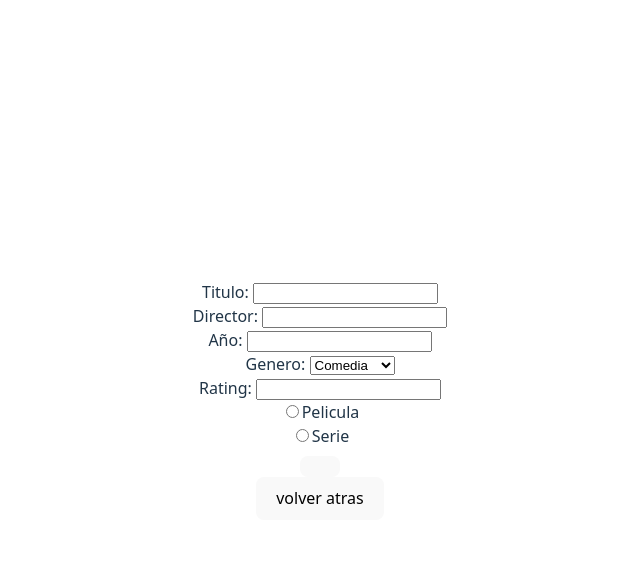
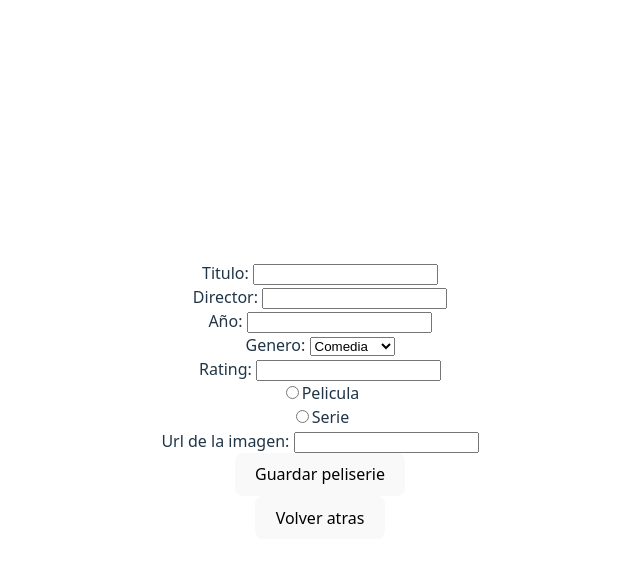
Before and after one commit to JuliaRossiFAI-2378/PWA-TP1, a React (Vite) app: page / in a window 1280 px wide. Both pictures are taken after a click on the button "Cargar Pelicula". Shown: the top 562 px of the page, without its empty margins (320-960 px from the left). Built offline with nearby package versions, Linux system fonts and the light colour scheme.

Commit message:
cambio de componentes
cambie el formulario para que pueda funcionar con el componente de input. tambien cambie el boton para poder usarlo para submitear el formulario

```diff
--- a/src/components/Boton/Boton.jsx
+++ b/src/components/Boton/Boton.jsx
@@ -1,7 +1,7 @@
-const Boton = ({texto, onClick, val}) => {
+const Boton = ({texto, onClick, type}) => {
     return (
         <div>
-            <button onClick={onClick}>{texto}</button>
+            <button type={type} onClick={onClick}>{texto}</button>
         </div>
     )
 }
--- a/src/components/Formulario/Formulario.jsx
+++ b/src/components/Formulario/Formulario.jsx
@@ -2,74 +2,58 @@ import { useEffect, useState } from 'react'
 import Boton from '../Boton/Boton';
 import Input from '../Input/Input';
 const Formulario = ({click}) => {
-    let lista = localStorage.getItem("lista")
-
-    const [peliserie, setPeliserie] = useState({
-        titulo: '',
-        director: '',
-        anio: '',
-        genero: 'comedia',
-        rating: '',
-        tipo: ''
-    })
+    let listaLS = localStorage.getItem("lista")
+    const [titulo, setTitulo] = useState("");
+    const [director, setDirector] = useState("");
+    const [anio, setAnio] = useState("");
+    const [genero, setGenero] = useState("");
+    const [rating, setRating] = useState("");
+    const [tipo, setTipo] = useState("");
+    const [imagen, setImagen] = useState("");
     const sendForm = () =>{
-        if(lista === null){
+        const peliserie = [{
+            titulo: titulo,
+            director: director,
+            anio: anio,
+            genero: genero,
+            rating: rating,
+            tipo: tipo,
+            imagen: imagen,
+            vista: false
+        }]
+        let lista = listaLS;
+        if(listaLS === null){
             lista = JSON.stringify(peliserie)
-            //localStorage.setItem("lista", lista)
+            localStorage.setItem("lista", lista)
         }else{
             lista = localStorage.getItem("lista")
             lista = JSON.parse(lista)
             lista = lista.concat(peliserie)
-            //console.log(lista)
-            //localStorage.setItem("lista", lista)
+            lista = JSON.stringify(lista)
+            localStorage.setItem("lista", lista)
         }
     }
-    const change = (event) =>{
+    const handleChange = (event) =>{
         switch(event.target.name){
-            case 'titulo':
-                setPeliserie({
-                    ...peliserie, titulo: event.target.value
-                })
-            break;
-            case 'director':
-                setPeliserie({
-                    ...peliserie, director: event.target.value
-                })
-            break;
-            case 'anio':
-                setPeliserie({
-                    ...peliserie, anio: event.target.value
-                })
-            break;
             case 'genero':
-                setPeliserie({
-                    ...peliserie, genero: event.target.value
-                })
-            break;
-            case 'rating':
-                setPeliserie({
-                    ...peliserie, rating: event.target.value
-                })
+                setGenero(event.target.value)
             break;
             case 'tipo':
-                setPeliserie({
-                    ...peliserie, tipo: event.target.value
-                })
+                setTipo(event.target.value)
             break;
         }
     }
-
     return (
         <div className="card">
             <form>
-            <label htmlFor="titulo">Titulo: </label>
-            <input type="text" onChange={change} name="titulo" id="titulo" required/> <br/>
-            <label htmlFor="director">Director: </label>
-            <input type="text" onChange={change} name="director" id="director" required/> <br/>
-            <label htmlFor="anio">A&ntilde;o: </label>
-            <input type="number" onChange={change} name="anio" id="anio" required/><br/>
-            <label htmlFor="genero">Genero: </label>
-            <select onChange={change} name='genero'>
+                <label>Titulo: </label>
+                <Input onChange={setTitulo} value={titulo} /> <br/>
+                <label>Director: </label>
+                <Input onChange={setDirector} value={director} /> <br/>
+                <label>A&ntilde;o: </label>
+                <Input onChange={setAnio} value={anio} /><br/>
+                <label>Genero: </label>
+                <select onChange={handleChange} name='genero'>
                     <option value="comedia">Comedia</option>
                     <option value="accion">Accion</option>
                     <option value="aventura">Aventura</option>
@@ -77,14 +61,16 @@ const Formulario = ({click}) => {
                     <option value="suspenso">Suspenso</option>
                     <option value="animacion">Animacion</option>
                 </select><br/>
-            <label htmlFor="rating">Rating: </label>
-            <input type="number" onChange={change} name="rating" id="rating" /><br/>
-            <input type="radio" onChange={change} name="tipo" value="pelicula"/>
-            <label htmlFor="pelicula">Pelicula</label><br/>
-            <input type="radio" onChange={change} name="tipo" value="serie" />
-            <label htmlFor="serie">Serie</label><br/>
-            <Boton onClick={sendForm}/>
-            <Boton texto="volver atras" onClick={click}/>
+                <label>Rating: </label>
+                <Input onChange={setRating} value={rating} /><br/>
+                <input type="radio" onChange={handleChange} name="tipo" value="pelicula"/>
+                <label>Pelicula</label><br/>
+                <input type="radio" onChange={handleChange} name="tipo" value="serie" />
+                <label>Serie</label><br/>
+                <label>Url de la imagen: </label>
+                <Input onChange={setImagen} value={imagen} />
+                <Boton texto="Guardar peliserie" onClick={sendForm} type="submit"/>
+                <Boton texto="Volver atras" onClick={click}/>
             </form>
       </div>
     )
--- a/src/components/Input/Input.jsx
+++ b/src/components/Input/Input.jsx
@@ -1,13 +1,11 @@
-import { useState } from 'react'
-const Input = ({idInput, nombre, tipo}) => {
-    const [valorInput, setValorInput] = useState("");
+const Input  = ({onChange, value, estilo, lectura=false}) => {//tenemos un callback como parametro
 
-    const cambio = (evento) => {
-        setValorInput(evento.target.value);
+    const handleChange = (evento) => {//campo de input siendo modificado
+        onChange(evento.target.value)
     }
 
-    return (
-        <input value={valorInput} onChange={cambio} id={idInput} name={nombre} type={tipo}/>
-    )
+    return <input className={estilo}//aca enviamos styles. y el nombre de la clase que queramos usar
+     value={value} readOnly={lectura} onChange={handleChange} />
 }
-export default Input;
+
+export default Input
```
Lines whose indentation alone changed are shown as unchanged.
